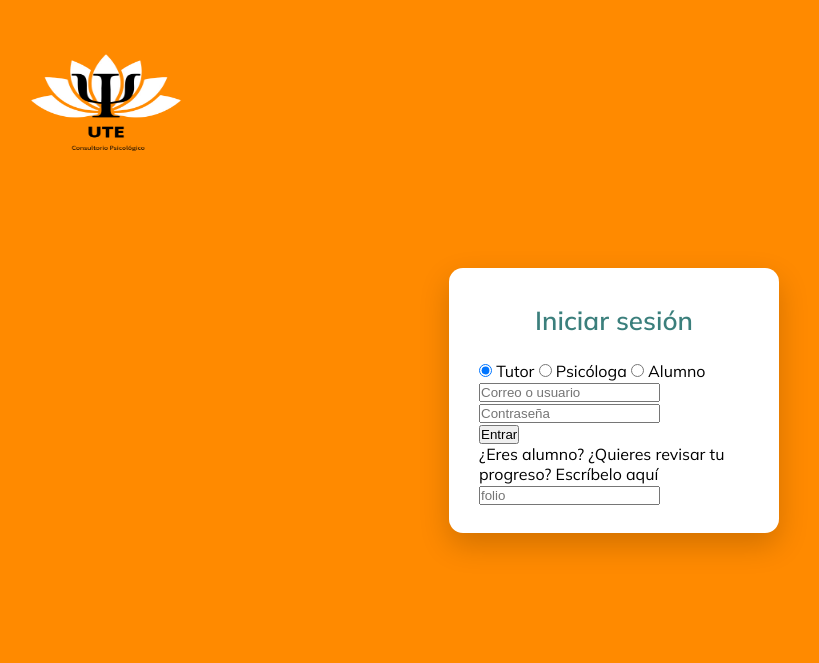
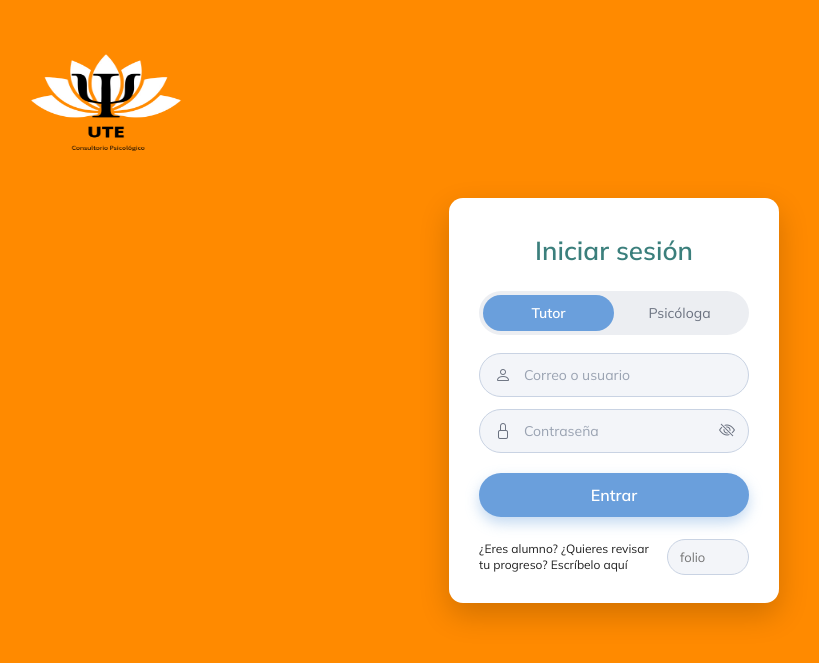
Before and after one commit to Nestor-UTE/Agenda_Psico_UTE, a Flask app: page / in a window 1280 px wide. Shown: the top 663 px of the page, without its empty margins (26-845 px from the left). Run offline with Flask 3, Linux system fonts and the light colour scheme.

Commit message:
LoginCSS(2)

```diff
--- a/static/css/login.css
+++ b/static/css/login.css
@@ -52,3 +52,130 @@ body {
   color: #3b7f7c;
   margin-bottom: 24px;
 }
+
+.roles {
+  display: flex;
+  background: #eceef2;
+  border-radius: 999px;
+  padding: 4px;
+  margin-bottom: 18px;
+}
+
+.roles input {
+  display: none;
+}
+
+.roles label {
+  flex: 1;
+  text-align: center;
+  padding: 9px 0;
+  border-radius: 999px;
+  font-size: 14px;
+  color: #6b7280;
+  cursor: pointer;
+}
+
+.roles input:checked + label {
+  background: #6a9fdc;
+  color: #ffffff;
+  font-weight: 600;
+}
+
+/* ---------- Campos de texto ---------- */
+.campo {
+  margin-bottom: 12px;
+}
+
+.campo input {
+  width: 100%;
+  padding: 12px 44px;
+  border: 1px solid #c9d3e3;
+  border-radius: 999px;
+  background: #f3f5f9;
+  font-family: inherit;
+  font-size: 14px;
+  color: #333333;
+  outline: none;
+}
+.campo {
+  position: relative;
+}
+
+.campo > i {
+  position: absolute;
+  left: 16px;
+  top: 50%;
+  transform: translateY(-50%);
+  color: #6b7280;
+  font-size: 16px;
+}
+
+.ojo {
+  position: absolute;
+  right: 14px;
+  top: 50%;
+  transform: translateY(-50%);
+  background: none;
+  border: none;
+  color: #6b7280;
+  font-size: 16px;
+  cursor: pointer;
+}
+
+.ojo:focus {
+  outline: none;
+}
+
+.campo input::placeholder {
+  color: #9aa3b2;
+}
+
+.campo input:focus {
+  border-color: #6a9fdc;
+}
+
+/* ---------- Botón Entrar ---------- */
+.btn-entrar {
+  width: 100%;
+  margin-top: 8px;
+  padding: 12px;
+  border: none;
+  border-radius: 999px;
+  background: #6a9fdc;
+  color: #ffffff;
+  font-family: inherit;
+  font-size: 16px;
+  font-weight: 600;
+  cursor: pointer;
+  box-shadow: 0 6px 14px rgba(106, 159, 220, 0.4);
+}
+
+.btn-entrar:hover {
+  background: #5890d3;
+}
+
+/* ---------- Folio del alumno ---------- */
+.folio-box {
+  display: flex;
+  align-items: center;
+  gap: 12px;
+  margin-top: 22px;
+}
+
+.folio-box p {
+  flex: 1;
+  font-size: 12px;
+  line-height: 1.3;
+  color: #222222;
+}
+
+.folio-box input {
+  width: 82px;
+  padding: 9px 12px;
+  border: 1px solid #c9d3e3;
+  border-radius: 999px;
+  background: #f3f5f9;
+  font-family: inherit;
+  font-size: 13px;
+  outline: none;
+}
--- /dev/null
+++ b/templates/concepto(script).txt
@@ -0,0 +1,4 @@
+document.getElementById("password"): busca en la página el elemento con ese id. Por eso le pusimos id="password" al campo y id="btn-ojo" al botón.
+botonOjo.querySelector("i"): busca el icono <i> que está dentro del botón, para poder cambiarle el dibujo.
+addEventListener("click", ...): "cuando alguien haga clic en el botón, ejecuta esta función".
+El if: si el campo está en modo password (puntitos), lo cambia a text (se ve la contraseña) y pone el ojo abierto. Si no, lo regresa a password y pone el ojo tachado.
--- a/templates/index.html
+++ b/templates/index.html
@@ -6,7 +6,10 @@
   <title>Iniciar sesión | Agenda Psico UTE</title>
   <link rel="stylesheet" href="static/css/login.css">
   <link href="https://fonts.googleapis.com/css2?family=Mulish:wght@400;600;700&display=swap" rel="stylesheet">
+<link rel="stylesheet" href="https://cdn.jsdelivr.net/npm/bootstrap-icons@1.11.3/font/bootstrap-icons.min.css">
 </head>
+
+
 <body>
 
   <main class="pantalla">
@@ -27,28 +30,44 @@
           <input type="radio" name="rol" id="rol-psicologa" value="psicologa">
           <label for="rol-psicologa">Psicóloga</label>
 
-          <input type="radio" name="rol" id="rol-alumno" value="alumno">
-          <label for="rol-alumno">Alumno</label>
         </div>
 
         <div class="campo">
+          <i class="bi bi-person"></i>
           <input type="text" name="usuario" placeholder="Correo o usuario">
         </div>
 
         <div class="campo">
-          <input type="password" name="password" placeholder="Contraseña">
-        </div>
+          <i class="bi bi-lock"></i>
+          <input type="password" name="password" id="password" placeholder="Contraseña">
+          <button type="button" class="ojo" id="btn-ojo">
+          <i class="bi bi-eye-slash"></i>
+          </button>
+          </div>
 
         <button type="submit" class="btn-entrar">Entrar</button>
       </form>
-
-      <div class="folio-box">
+        <form action="/folio" method="post" class="folio-box">
         <p>¿Eres alumno? ¿Quieres revisar tu progreso? Escríbelo aquí</p>
         <input type="text" name="folio" placeholder="folio">
-      </div>
+        </form>
     </section>
 
   </main>
+    <script>
+    const campoPassword = document.getElementById("password");
+    const botonOjo = document.getElementById("btn-ojo");
+    const iconoOjo = botonOjo.querySelector("i");
 
+    botonOjo.addEventListener("click", function () {
+      if (campoPassword.type === "password") {
+        campoPassword.type = "text";
+        iconoOjo.className = "bi bi-eye";
+      } else {
+        campoPassword.type = "password";
+        iconoOjo.className = "bi bi-eye-slash";
+      }
+    });
+  </script>
 </body>
 </html>
```
